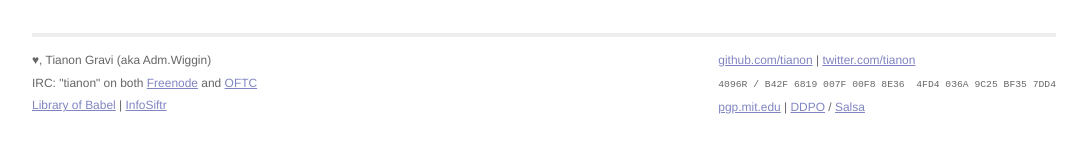
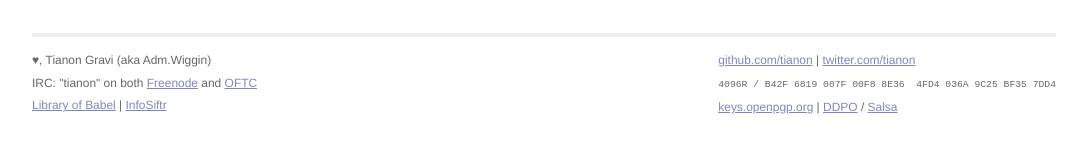
Before and after one commit to tianon/tianon.github.io, a Jekyll site: the page built from index.html, in a window 1280 px wide. Shown: the part 484-637 px from the top of the page, without its empty margins (96-1183 px from the left). Built offline with Jekyll 4.4.1, drawn with Linux system fonts in a browser that asks for light colours.

Commit message:
Replace "pgp.mit.edu" link with "keys.openpgp.org"

```diff
--- a/_layouts/default.html
+++ b/_layouts/default.html
@@ -50,7 +50,7 @@
 					<br />
 					<code style="white-space: pre;">4096R / B42F 6819 007F 00F8 8E36  4FD4 036A 9C25 BF35 7DD4</code>
 					<br />
-					<a href="https://pgp.mit.edu/pks/lookup?op=vindex&search=0xB42F6819007F00F88E364FD4036A9C25BF357DD4">pgp.mit.edu</a>
+					<a href="https://keys.openpgp.org/search?q=B42F6819007F00F88E364FD4036A9C25BF357DD4">keys.openpgp.org</a>
 					|
 					<a href="https://qa.debian.org/developer.php?login=tianon">DDPO</a> / <a href="https://salsa.debian.org/tianon">Salsa</a>
 				</div>
```
